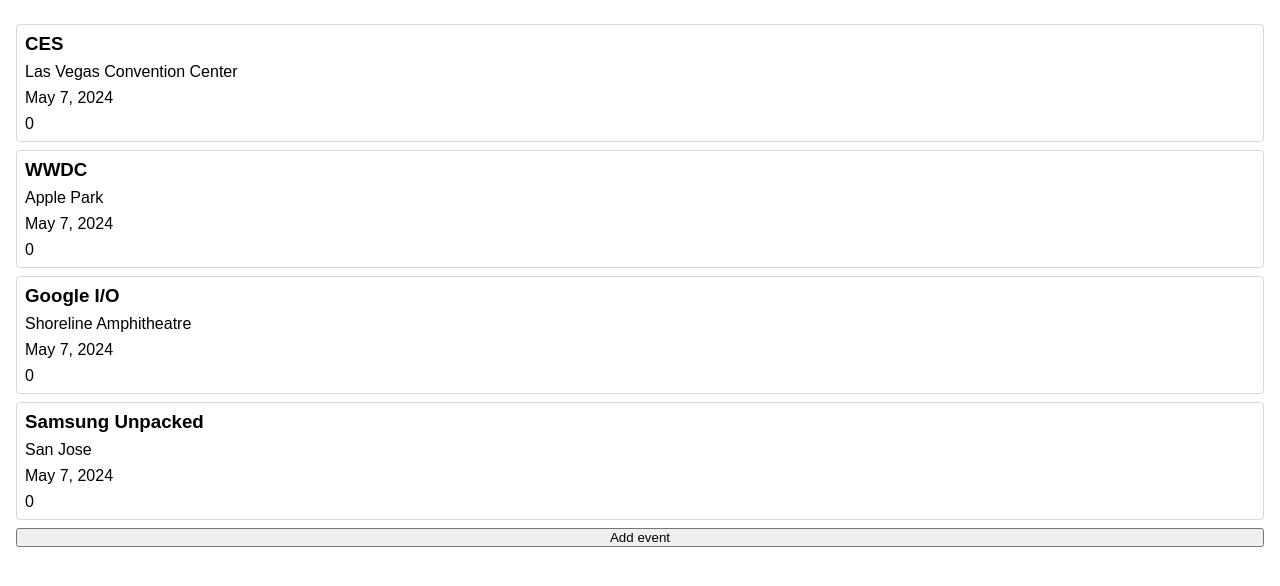
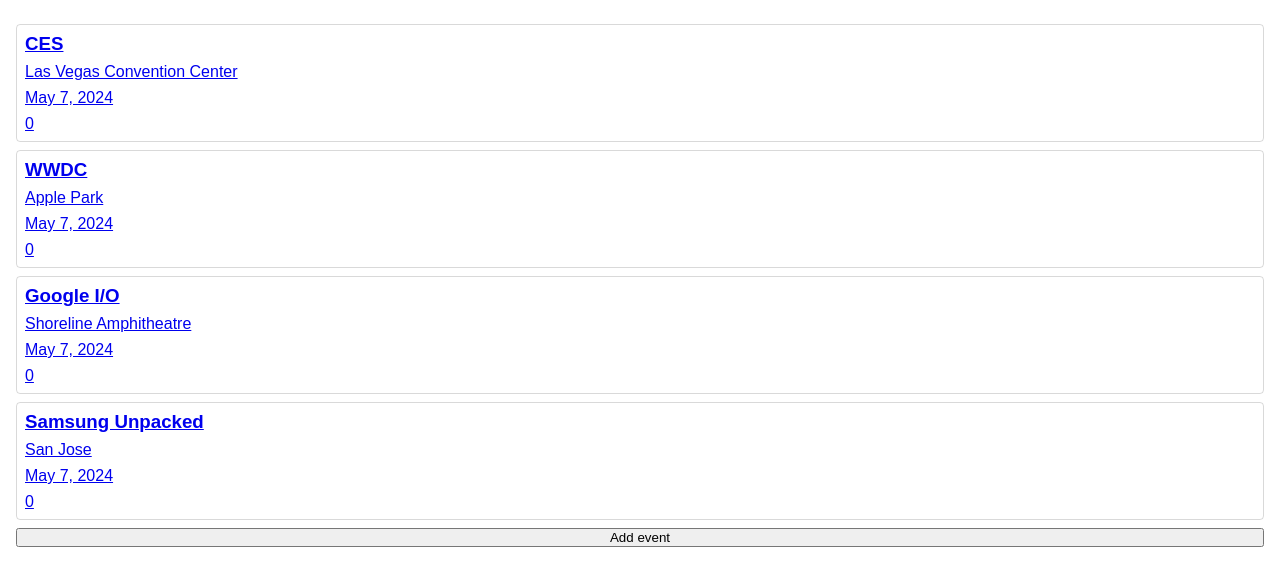
Before and after one commit to arminganic/events, an Angular app: page /events in a window 1280 px wide. Shown: the top 586 px of the page. Built offline with nearby package versions, Linux system fonts and the light colour scheme.

Commit message:
Added link to EventPage

```diff
--- a/src/app/event/event.component.css
+++ b/src/app/event/event.component.css
@@ -1,4 +1,4 @@
-:host {
+.event {
   border: 1px solid var(--surface-1);
   border-radius: 4px;
   display: flex;
--- a/src/app/event/event.component.html
+++ b/src/app/event/event.component.html
@@ -1,4 +1,8 @@
-<h3>{{ name() }}</h3>
-<p>{{ location() }}</p>
-<p>{{ date() | date : "mediumDate" }}</p>
-<p>{{ contacts() }}</p>
+<a [routerLink]="['/events', id()]">
+  <div class="event">
+    <h3>{{ name() }}</h3>
+    <p>{{ location() }}</p>
+    <p>{{ date() | date : "mediumDate" }}</p>
+    <p>{{ contacts() }}</p>
+  </div>
+</a>
--- a/src/app/event/event.component.ts
+++ b/src/app/event/event.component.ts
@@ -6,13 +6,13 @@
   inject,
   input,
 } from '@angular/core';
-import { Router } from '@angular/router';
+import { Router, RouterLink } from '@angular/router';
 import { SimpleEventDto } from '../../shared/dtos/event.dto';
 
 @Component({
   selector: 'app-event',
   standalone: true,
-  imports: [DatePipe],
+  imports: [DatePipe, RouterLink],
   templateUrl: './event.component.html',
   styleUrl: './event.component.css',
 })
@@ -21,6 +21,7 @@
 
   public readonly event = input.required<SimpleEventDto>();
 
+  protected readonly id = computed(() => this.event().id);
   protected readonly name = computed(() => this.event().name);
   protected readonly location = computed(() => this.event().location);
   protected readonly date = computed(() => this.event().date);
```
